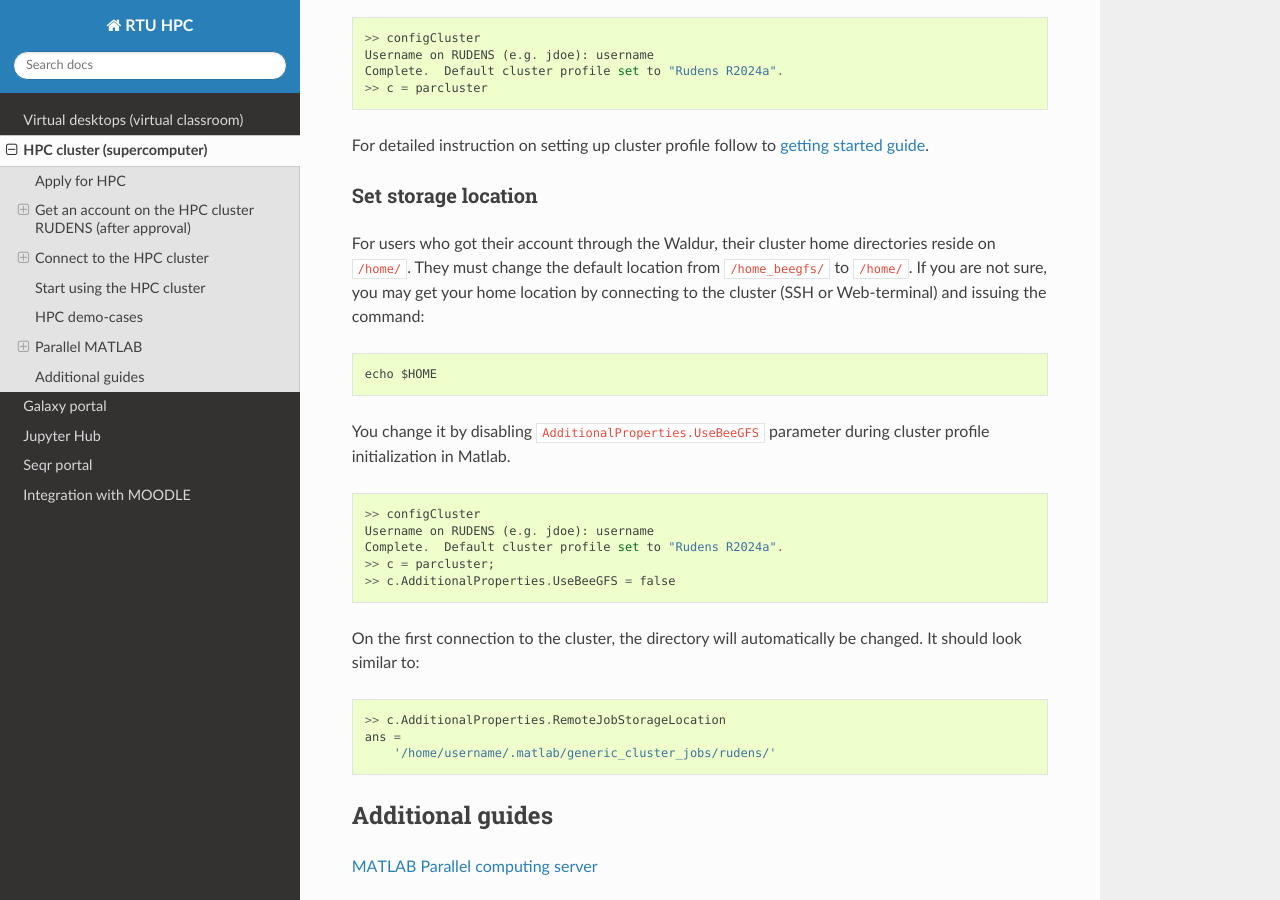
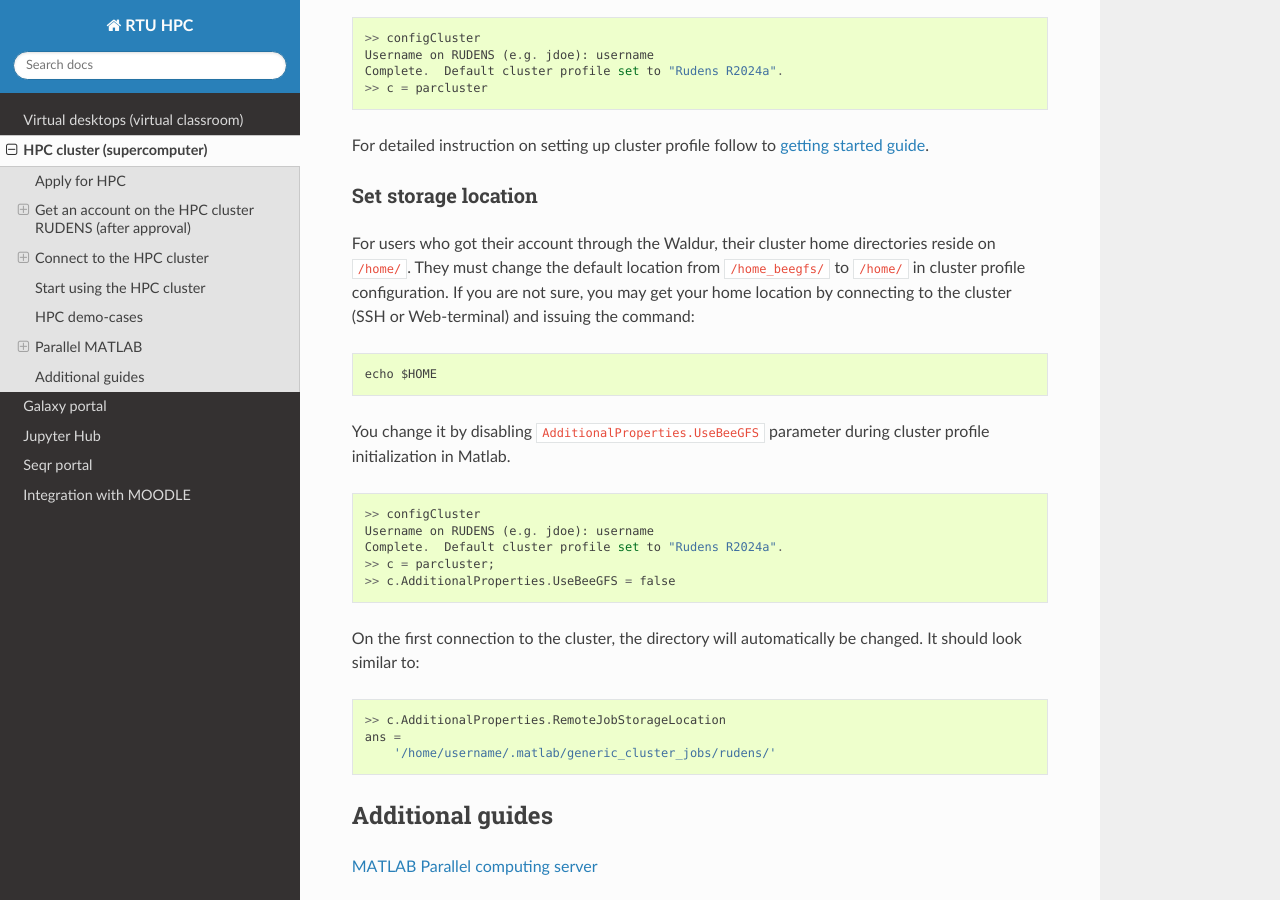
Before and after one commit to rtuhpc/hpc-platform, a Sphinx documentation site: the page built from doc/hpc.md, in a window 1280 px wide and 900 px high, scrolled down 15328 px. Built offline with Sphinx 7.4.7 and the Read the Docs theme 3.1.0, drawn with Linux system fonts in a browser that asks for light colours.

Commit message:
Update hpc.md

````diff
--- a/doc/hpc.md
+++ b/doc/hpc.md
@@ -143,7 +143,7 @@ Complete.  Default cluster profile set to "Rudens R2024a".
 For detailed instruction on setting up cluster profile follow to [getting started guide](./files/Getting_Started_With_Serial_And_Parallel_MATLAB.pdf).
 
 ### Set storage location
-For users who got their account through the Waldur, their cluster home directories reside on `/home/`. They must change the default location from `/home_beegfs/` to `/home/`. If you are not sure, you may get your home location by connecting to the cluster (SSH or Web-terminal) and issuing the command:
+For users who got their account through the Waldur, their cluster home directories reside on `/home/`. They must change the default location from `/home_beegfs/` to `/home/` in cluster profile configuration. If you are not sure, you may get your home location by connecting to the cluster (SSH or Web-terminal) and issuing the command:
 ```
 echo $HOME
 ```
````
